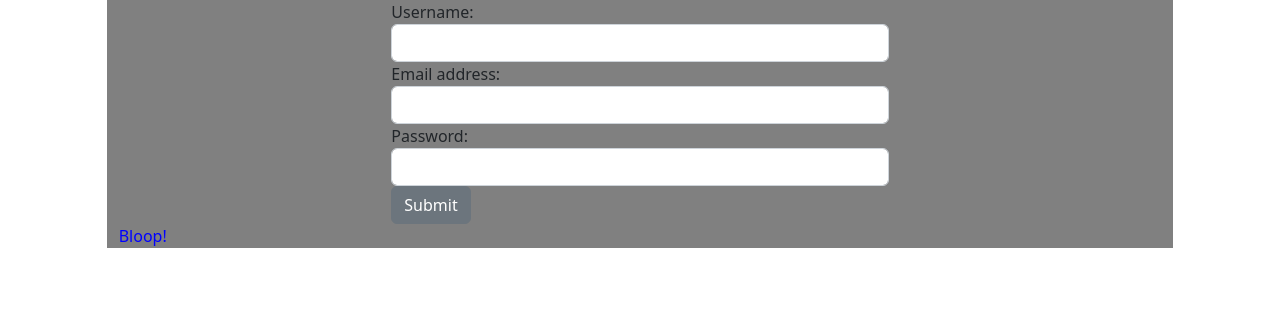
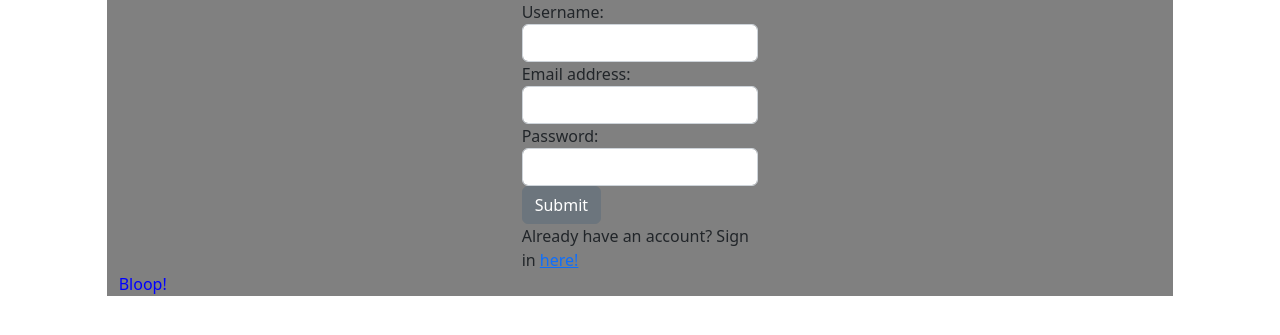
Before and after one commit to cookm353/Drinkr, a Flask app: page /signup in a window 1280 px wide. Shown: the part 70-405 px from the top of the page. Run offline with Flask 2, Linux system fonts and the light colour scheme.

Commit message:
making form narrower, adding link to login

```diff
--- a/templates/users/signup.html
+++ b/templates/users/signup.html
@@ -3,7 +3,7 @@
 {% block title %}{% endblock %}
 
 {% block content %}
-<div class="container col-6">
+<div class="container col-3">
     <form action="/signup" method="POST" id="signupForm">
         {{ form.hidden_tag() }}
 
@@ -18,5 +18,6 @@
         {% endfor %}
         <button class="btn btn-secondary">Submit</button>
     </form>
+    <span>Already have an account?  Sign in <a href="/login">here!</a></span>
 </div>
 {% endblock %}
```
